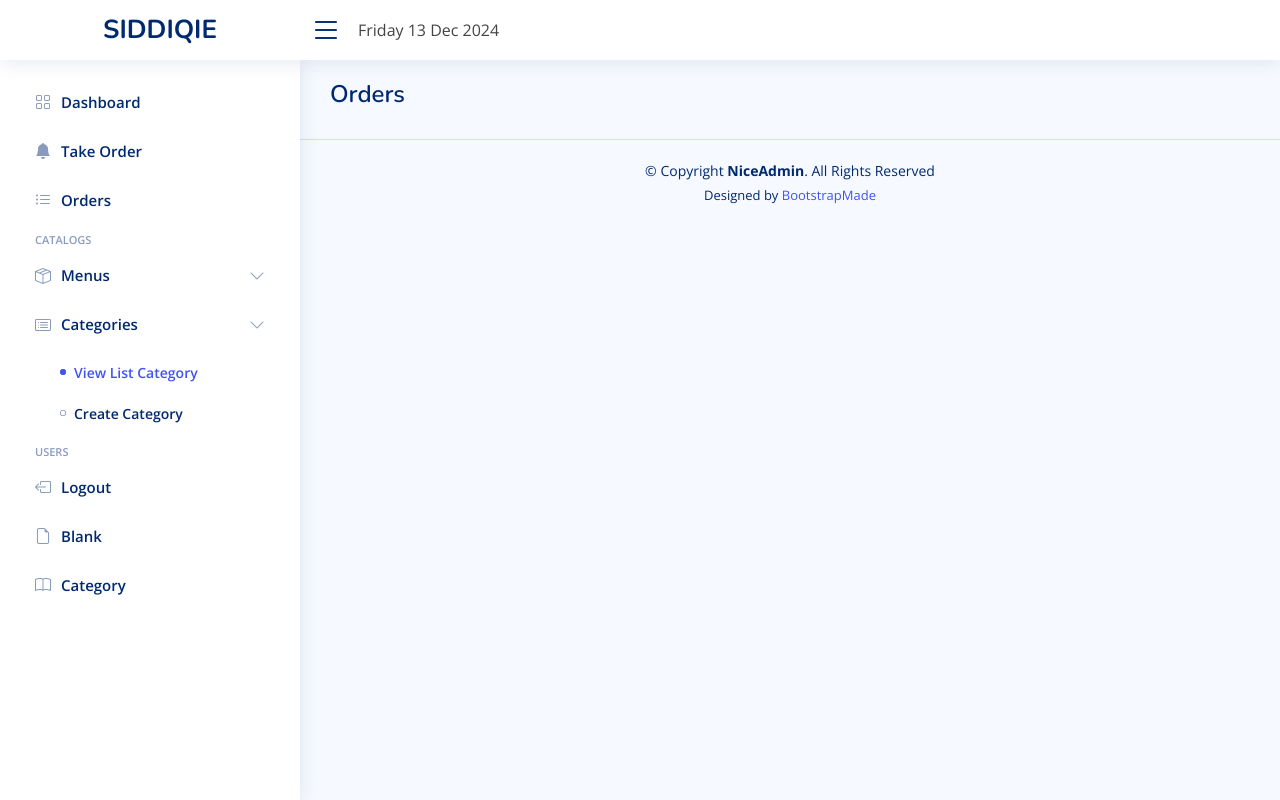
After one commit to aqiff233/fypImproved, a PHP site: page /orders.php in a window 1280 px wide. The commit adds this page. Run offline with PHP 8.4, Linux system fonts and the light colour scheme; some libraries are stand-ins or nearby versions.

Commit message:
order lak

```diff
--- /dev/null
+++ b/orders.php
@@ -0,0 +1,256 @@
+<!DOCTYPE html>
+<html lang="en">
+
+<head>
+    <meta charset="utf-8">
+    <meta content="width=device-width, initial-scale=1.0" name="viewport">
+
+    <title>POS for Siddiqie</title>
+    <meta content="" name="description">
+    <meta content="" name="keywords">
+
+    <!-- Favicons -->
+    <link href="assets/img/favicon.png" rel="icon">
+    <link href="assets/img/apple-touch-icon.png" rel="apple-touch-icon">
+
+    <!-- Google Fonts -->
+    <link href="https://fonts.gstatic.com" rel="preconnect">
+    <link href="https://fonts.googleapis.com/css?family=Open+Sans:300,300i,400,400i,600,600i,700,700i|Nunito:300,300i,400,400i,600,600i,700,700i|Poppins:300,300i,400,400i,500,500i,600,600i,700,700i" rel="stylesheet">
+
+    <!-- Vendor CSS Files -->
+    <link href="assets/vendor/bootstrap/css/bootstrap.min.css" rel="stylesheet">
+    <link href="assets/vendor/bootstrap-icons/bootstrap-icons.css" rel="stylesheet">
+    <link href="assets/vendor/boxicons/css/boxicons.min.css" rel="stylesheet">
+    <link href="assets/vendor/quill/quill.snow.css" rel="stylesheet">
+    <link href="assets/vendor/quill/quill.bubble.css" rel="stylesheet">
+    <link href="assets/vendor/remixicon/remixicon.css" rel="stylesheet">
+    <link href="assets/vendor/simple-datatables/style.css" rel="stylesheet">
+
+    <!-- Template Main CSS File -->
+    <link href="assets/css/style.css" rel="stylesheet">
+
+    <!-- =======================================================
+  * Template Name: NiceAdmin
+  * Template URL: https://bootstrapmade.com/nice-admin-bootstrap-admin-html-template/
+  * Updated: Apr 20 2024 with Bootstrap v5.3.3
+  * Author: BootstrapMade.com
+  * License: https://bootstrapmade.com/license/
+  ======================================================== -->
+
+    <style>
+        .card-label {
+            display: block;
+            cursor: pointer;
+        }
+
+        .card-label input[type="checkbox"]:checked+.card {
+            border-color: #007bff;
+            box-shadow: 0 0 0 0.2rem rgba(0, 123, 255, 0.25);
+        }
+    </style>
+</head>
+
+<body>
+
+    <!-- ======= Header ======= -->
+    <header id="header" class="header fixed-top d-flex align-items-center">
+
+        <div class="d-flex align-items-center justify-content-between">
+            <a href="index.html" class="logo d-flex align-items-center">
+                <span class="d-none d-lg-block mx-auto">SIDDIQIE</span>
+            </a>
+            <i class="bi bi-list toggle-sidebar-btn"></i>
+
+        </div><!-- End Logo -->
+
+        <div class="main mt-3 ms-3">
+            <p id="datetime"></p>
+        </div>
+
+
+
+    </header><!-- End Header -->
+
+    <!-- ======= Sidebar ======= -->
+    <aside id="sidebar" class="sidebar">
+
+        <ul class="sidebar-nav" id="sidebar-nav">
+
+            <li class="nav-item">
+                <a class="nav-link collapsed" href="index.html">
+                    <i class="bi bi-grid"></i>
+                    <span>Dashboard</span>
+                </a>
+            </li><!-- End Dashboard Nav -->
+
+            <li class="nav-item">
+                <a class="nav-link collapsed" href="index.html">
+                    <i class="bi bi-bell-fill"></i>
+                    <span>Take Order</span>
+                </a>
+            </li>
+
+            <li class="nav-item">
+                <a class="nav-link collapsed" href="index.html">
+                    <i class="bi bi-list-ul"></i>
+                    <span>Orders</span>
+                </a>
+            </li>
+
+            <li class="nav-heading">Catalogs</li>
+
+            <li class="nav-item">
+                <a class="nav-link collapsed" data-bs-target="#components-nav" data-bs-toggle="collapse" href="#">
+                    <i class="bi bi-box-seam"></i><span>Menus</span><i class="bi bi-chevron-down ms-auto"></i>
+                </a>
+                <ul id="components-nav" class="nav-content collapse " data-bs-parent="#sidebar-nav">
+                    <li>
+                        <a href="view_menu.php">
+                            <i class="bi bi-circle"></i><span>View List Menu</span>
+                        </a>
+                    </li>
+                    <li>
+                        <a href="menu.php">
+                            <i class="bi bi-circle"></i><span>Create Menu</span>
+                        </a>
+                    </li>
+                </ul>
+            </li><!-- End Components Nav -->
+
+            <li class="nav-item">
+                <a class="nav-link collapsed" data-bs-target="#forms-nav" data-bs-toggle="collapse" href="#">
+                    <i class="bi bi-card-list"></i><span>Categories</span><i class="bi bi-chevron-down ms-auto"></i>
+                </a>
+                <ul id="forms-nav" class="nav-content collapse show" data-bs-parent="#sidebar-nav">
+                    <li>
+                        <a href="view_category.php" class="active">
+                            <i class="bi bi-circle"></i><span>View List Category</span>
+                        </a>
+                    </li>
+                    <li>
+                        <a href="category.php">
+                            <i class="bi bi-circle"></i><span>Create Category</span>
+                        </a>
+                    </li>
+                </ul>
+            </li><!-- End Forms Nav -->
+
+            <li class="nav-heading">Users</li>
+
+            <li class="nav-item">
+                <a class="nav-link collapsed" href="pages-login.html">
+                    <i class="bi bi-box-arrow-left"></i>
+                    <span>Logout</span>
+                </a>
+            </li><!-- End Login Page Nav -->
+
+            <li class="nav-item">
+                <a class="nav-link collapsed" href="pages-blank.html">
+                    <i class="bi bi-file-earmark"></i>
+                    <span>Blank</span>
+                </a>
+            </li><!-- End Blank Page Nav -->
+
+            <li class="nav-item">
+                <a class="nav-link collapsed" href="category.php">
+                    <i class="bi bi-book"></i>
+                    <span>Category</span>
+                </a>
+            </li>
+
+        </ul>
+
+    </aside><!-- End Sidebar-->
+
+    <main id="main" class="main">
+
+        <div class="pagetitle">
+            <h1>Orders</h1>
+        </div><!-- End Page Title -->
+
+        <!--<nav>
+            <div class="nav nav-underline" id="nav-tab" role="tablist">
+                <button class="nav-link active" id="nav-masakan-panas" data-bs-toggle="tab" data-bs-target="#nav-masakan-panas" type="button" role="tab" aria-controls="nav-masakan-panas" aria-selected="true">Masakan Panas</button>
+                <button class="nav-link" id="nav-naan-tadoori" data-bs-toggle="tab" data-bs-target="#nav-naan-tadoori" type="button" role="tab" aria-controls="nav-naan-tadoori" aria-selected="false">Naan Tandoori</button>
+                <button class="nav-link" id="nav-roti-puri" data-bs-toggle="tab" data-bs-target="#nav-roti-puri" type="button" role="tab" aria-controls="nav-roti-puri" aria-selected="false">Roti Puri</button>
+                <button class="nav-link" id="nav-minuman-panas" data-bs-toggle="tab" data-bs-target="#nav-minuman-panas" type="button" role="tab" aria-controls="nav-minuman-panas" aria-selected="false">Minuman Panas</button>
+                <button class="nav-link" id="nav-minuman-sejuk" data-bs-toggle="tab" data-bs-target="#nav-minuman-sejuk" type="button" role="tab" aria-controls="nav-minuman-sejuk" aria-selected="false">Minuman Sejuk</button>
+                <button class="nav-link" id="nav-air-buah" data-bs-toggle="tab" data-bs-target="#nav-air-buah" type="button" role="tab" aria-controls="nav-air-buah" aria-selected="false">Air Buah</button>
+
+            </div>
+        </nav>
+
+        <div class="tab-content" id="nav-tabContent">
+            <div class="tab-pane fade show active" id="nav-masakan-panas" role="tabpanel" aria-labelledby="nav-masakan-panas" tabindex="0">masakan panas</div>
+            <div class="tab-pane fade" id="nav-naan-tadoori" role="tabpanel" aria-labelledby="nav-naan-tadoori" tabindex="0">nan</div>
+            <div class="tab-pane fade" id="nav-roti-puri" role="tabpanel" aria-labelledby="nav-roti-puri" tabindex="0">puri</div>
+            <div class="tab-pane fade" id="nav-minuman-panas" role="tabpanel" aria-labelledby="nav-minuman-panas" tabindex="0">air panas</div>
+            <div class="tab-pane fade" id="nav-minuman-sejuk" role="tabpanel" aria-labelledby="nav-minuman-sejuk" tabindex="0">air sejuk</div>
+            <div class="tab-pane fade" id="nav-air-buah" role="tabpanel" aria-labelledby="nav-air-buah" tabindex="0">buah</div>
+        </div>-->
+        <?php
+        require_once('mysqli.php'); // Connect to the db.
+        global $dbc;
+
+        //$query = "";
+       // $result = @mysqli_query($dbc, $query); // Run the query.
+        //$num = @mysqli_num_rows($result);
+        ?>
+
+
+
+    </main><!-- End #main -->
+
+    <!-- ======= Footer ======= -->
+    <footer id="footer" class="footer">
+        <div class="copyright">
+            &copy; Copyright <strong><span>NiceAdmin</span></strong>. All Rights Reserved
+        </div>
+        <div class="credits">
+            <!-- All the links in the footer should remain intact. -->
+            <!-- You can delete the links only if you purchased the pro version. -->
+            <!-- Licensing information: https://bootstrapmade.com/license/ -->
+            <!-- Purchase the pro version with working PHP/AJAX contact form: https://bootstrapmade.com/nice-admin-bootstrap-admin-html-template/ -->
+            Designed by <a href="https://bootstrapmade.com/">BootstrapMade</a>
+        </div>
+    </footer><!-- End Footer -->
+    <script>
+        document.addEventListener("DOMContentLoaded", () => {
+            const now = new Date();
+            const options = {
+                weekday: 'long',
+                day: 'numeric',
+                month: 'short',
+                year: 'numeric'
+            };
+            const formattedDate = new Intl.DateTimeFormat('en-GB', options).format(now);
+            document.getElementById("datetime").textContent = formattedDate;
+        });
+    </script>
+    <script>
+        const checkboxes = document.querySelectorAll('input[name="card-selection[]"]');
+
+        checkboxes.forEach(checkbox => {
+            checkbox.addEventListener('change', () => {
+                console.log("Card value:", checkbox.value, "Checked state:", checkbox.checked);
+            });
+        });
+    </script>
+    <a href="#" class="back-to-top d-flex align-items-center justify-content-center"><i class="bi bi-arrow-up-short"></i></a>
+
+    <!-- Vendor JS Files -->
+    <script src="assets/vendor/apexcharts/apexcharts.min.js"></script>
+    <script src="assets/vendor/bootstrap/js/bootstrap.bundle.min.js"></script>
+    <script src="assets/vendor/chart.js/chart.umd.js"></script>
+    <script src="assets/vendor/echarts/echarts.min.js"></script>
+    <script src="assets/vendor/quill/quill.js"></script>
+    <script src="assets/vendor/simple-datatables/simple-datatables.js"></script>
+    <script src="assets/vendor/tinymce/tinymce.min.js"></script>
+    <script src="assets/vendor/php-email-form/validate.js"></script>
+
+    <!-- Template Main JS File -->
+    <script src="assets/js/main.js"></script>
+
+</body>
+
+</html>
```
Also changed, not shown: pages-blank.html (+36 -21 lines), view_menu.php (+35 -21 lines).
